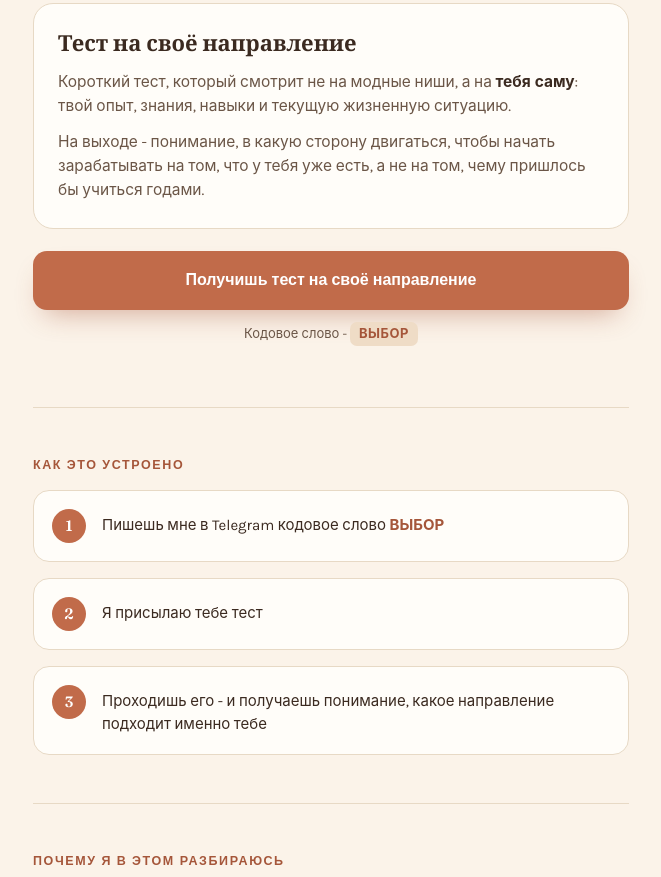
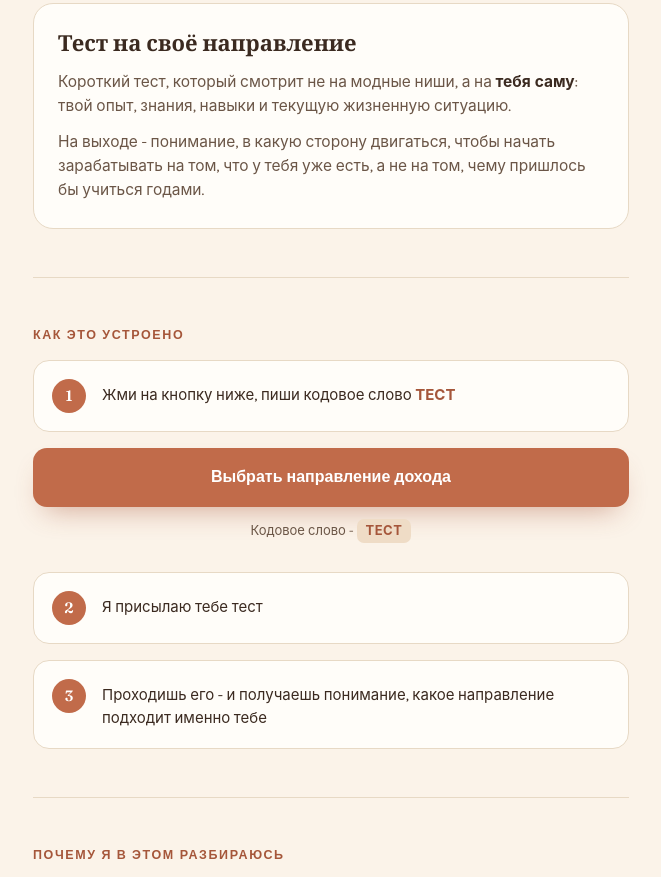
Before and after one commit to tatiansfetisova74-bit/qwiz, a plain HTML site: page besplatnyj-test.html in a window 1280 px wide. Shown: the part 498-1375 px from the top of the page, without its empty margins (309-970 px from the left). Drawn offline with Linux system fonts and the light colour scheme.

Commit message:
[agent] content: кнопка перенесена в блок "как это устроено", новый текст кнопки и кодовое слово ТЕСТ
Co-Authored-By: Claude Sonnet 5 <noreply@anthropic.com>

```diff
--- a/besplatnyj-test.html
+++ b/besplatnyj-test.html
@@ -164,6 +164,7 @@
   .get-card p b{color:var(--ink);}
 
   .cta-wrap.secondary{margin-top:22px;}
+  .cta-wrap.step-cta{margin-top:0;}
 
   /* ---------- STEPS ---------- */
   .steps{
@@ -318,11 +319,6 @@
       <p>Короткий тест, который смотрит не на модные ниши, а на <b>тебя саму</b>: твой опыт, знания, навыки и текущую жизненную ситуацию.</p>
       <p>На выходе - понимание, в какую сторону двигаться, чтобы начать зарабатывать на том, что у тебя уже есть, а не на том, чему пришлось бы учиться годами.</p>
     </div>
-
-    <div class="cta-wrap secondary">
-      <a class="cta-btn" href="https://t.me/fetisovatatiana" target="_blank" rel="noopener">Получишь тест на своё направление</a>
-      <p class="cta-hint">Кодовое слово - <span class="word">ВЫБОР</span></p>
-    </div>
   </section>
 
   <!-- 3. КАК ЭТО УСТРОЕНО -->
@@ -331,8 +327,14 @@
     <div class="steps">
       <div class="step">
         <span class="step-num">1</span>
-        <span class="step-text">Пишешь мне в Telegram кодовое слово <b>ВЫБОР</b></span>
+        <span class="step-text">Жми на кнопку ниже, пиши кодовое слово <b>ТЕСТ</b></span>
       </div>
+
+      <div class="cta-wrap step-cta">
+        <a class="cta-btn" href="https://t.me/fetisovatatiana" target="_blank" rel="noopener">Выбрать направление дохода</a>
+        <p class="cta-hint">Кодовое слово - <span class="word">ТЕСТ</span></p>
+      </div>
+
       <div class="step">
         <span class="step-num">2</span>
         <span class="step-text">Я присылаю тебе тест</span>
@@ -376,10 +378,10 @@
   <!-- 6. ФИНАЛЬНЫЙ ПРИЗЫВ -->
   <section class="final">
     <h2>Узнай своё направление уже сегодня</h2>
-    <p>Напиши мне в Telegram кодовое слово ВЫБОР - и получи тест бесплатно.</p>
+    <p>Напиши мне в Telegram кодовое слово ТЕСТ - и получи тест бесплатно.</p>
     <div class="cta-wrap">
-      <a class="cta-btn" href="https://t.me/fetisovatatiana" target="_blank" rel="noopener">Получишь тест на своё направление</a>
-      <p class="cta-hint">Кодовое слово - <span class="word">ВЫБОР</span></p>
+      <a class="cta-btn" href="https://t.me/fetisovatatiana" target="_blank" rel="noopener">Выбрать направление дохода</a>
+      <p class="cta-hint">Кодовое слово - <span class="word">ТЕСТ</span></p>
     </div>
   </section>
 
```
